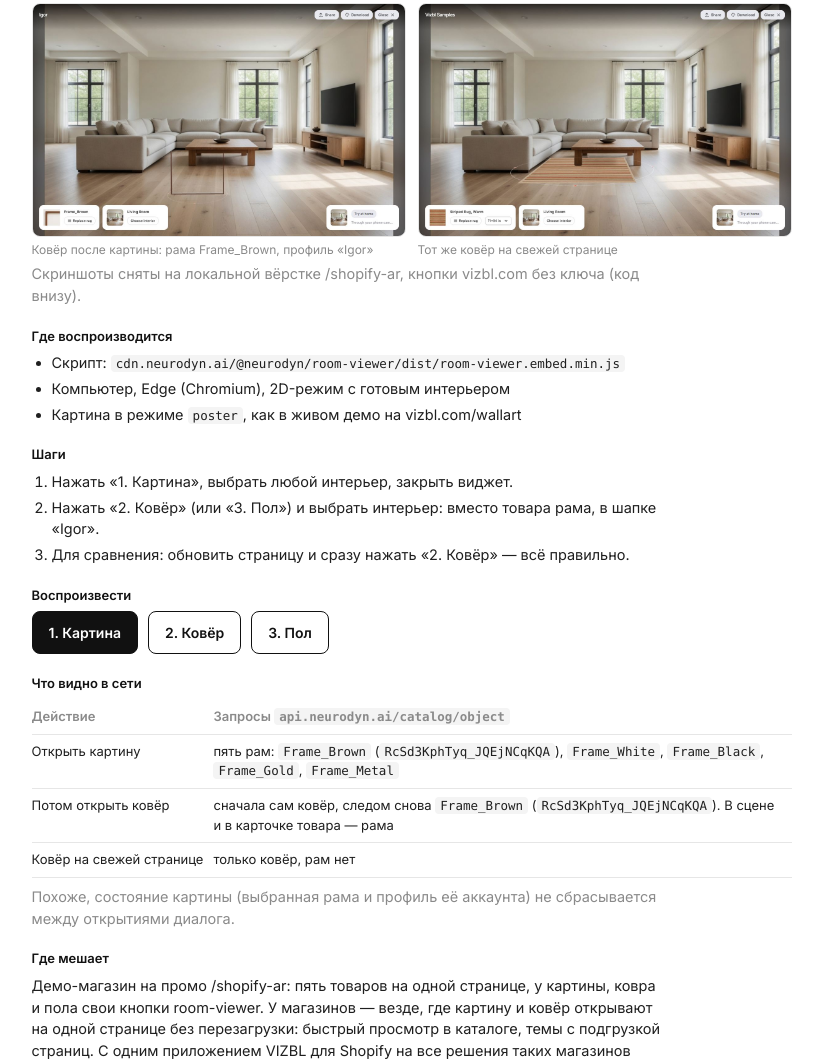
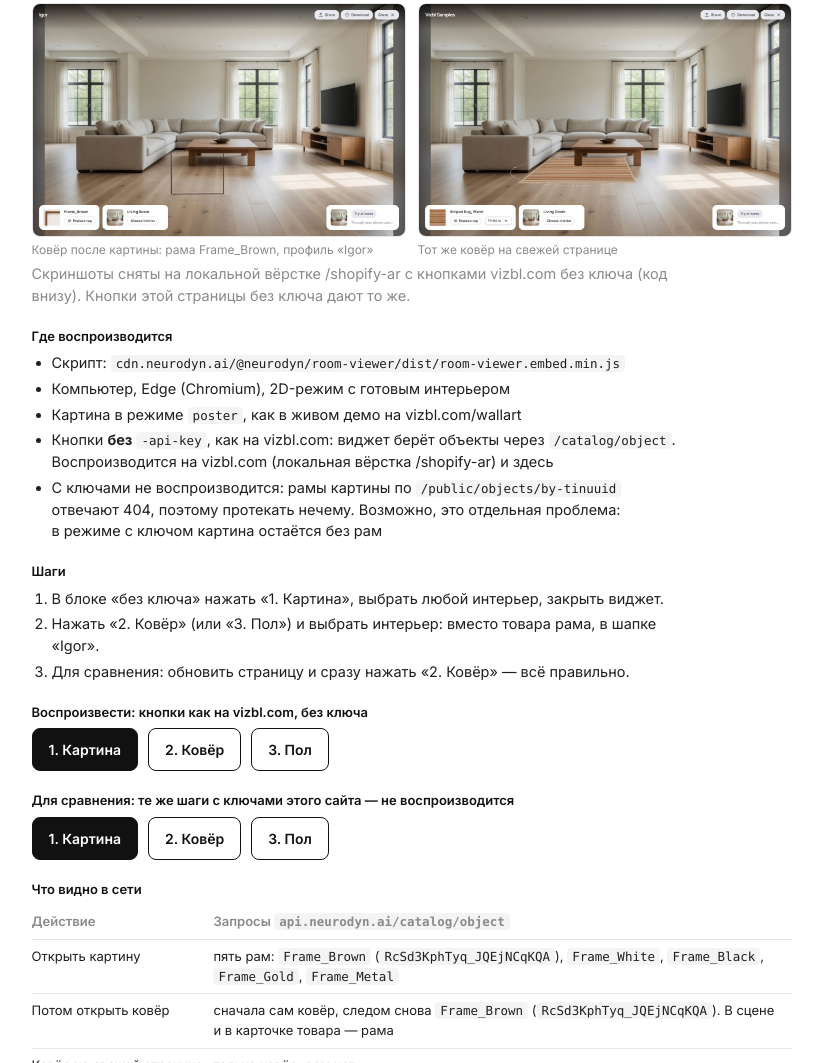
Before and after one commit to sl-vizbl/sl-vizbl.github.io, a plain HTML site: page debug/index.html in a window 1280 px wide. Shown: the part 2159-3222 px from the top of the page, without its empty margins (161-984 px from the left). Drawn offline with Linux system fonts and the light colour scheme; some packages are replaced by stand-ins of ours; a script that the page names is missing.

Commit message:
Add keyless triggers to the /debug frame case: the bug shows only without an API key
With this site's keys the poster frames return 404, so nothing leaks; the
keyless buttons match vizbl.com and reproduce the frame and the Igor profile.

Co-Authored-By: Claude Opus 5.5 <noreply@anthropic.com>

```diff
--- a/debug/index.html
+++ b/debug/index.html
@@ -183,23 +183,51 @@
       <figure><img src="frame-after-poster-broken.jpg" alt="Ковёр открыт после картины: на полу рама Frame_Brown, в шапке профиль Igor" width="1200" height="750" loading="lazy"><figcaption>Ковёр после картины: рама Frame_Brown, профиль «Igor»</figcaption></figure>
       <figure><img src="frame-after-poster-ok.jpg" alt="Тот же ковёр на свежей странице: полосатый ковёр в гостиной, профиль Vizbl Samples" width="1200" height="750" loading="lazy"><figcaption>Тот же ковёр на свежей странице</figcaption></figure>
     </div>
-    <p class="meta">Скриншоты сняты на&nbsp;локальной вёрстке /shopify-ar, кнопки vizbl.com без ключа (код внизу).</p>
+    <p class="meta">Скриншоты сняты на&nbsp;локальной вёрстке /shopify-ar с&nbsp;кнопками vizbl.com без ключа (код внизу). Кнопки этой страницы без ключа дают то&nbsp;же.</p>
 
     <h3>Где воспроизводится</h3>
     <ul>
       <li>Скрипт: <code>cdn.neurodyn.ai/@neurodyn/room-viewer/dist/room-viewer.embed.min.js</code></li>
       <li>Компьютер, Edge (Chromium), 2D-режим с&nbsp;готовым интерьером</li>
       <li>Картина в&nbsp;режиме <code>poster</code>, как в&nbsp;живом демо на&nbsp;vizbl.com/wallart</li>
+      <li>Кнопки <b>без</b> <code>-api-key</code>, как на&nbsp;vizbl.com: виджет берёт объекты через <code>/catalog/object</code>. Воспроизводится на&nbsp;vizbl.com (локальная вёрстка /shopify-ar) и&nbsp;здесь</li>
+      <li>С&nbsp;ключами не&nbsp;воспроизводится: рамы картины по&nbsp;<code>/public/objects/by-tinuuid</code> отвечают 404, поэтому протекать нечему. Возможно, это отдельная проблема: в&nbsp;режиме с&nbsp;ключом картина остаётся без рам</li>
     </ul>
 
     <h3>Шаги</h3>
     <ol>
-      <li>Нажать «1.&nbsp;Картина», выбрать любой интерьер, закрыть виджет.</li>
+      <li>В&nbsp;блоке «без ключа» нажать «1.&nbsp;Картина», выбрать любой интерьер, закрыть виджет.</li>
       <li>Нажать «2.&nbsp;Ковёр» (или «3.&nbsp;Пол») и&nbsp;выбрать интерьер: вместо товара рама, в&nbsp;шапке «Igor».</li>
       <li>Для сравнения: обновить страницу и&nbsp;сразу нажать «2.&nbsp;Ковёр» — всё правильно.</li>
     </ol>
 
-    <h3>Воспроизвести</h3>
+    <h3>Воспроизвести: кнопки как на&nbsp;vizbl.com, без ключа</h3>
+    <div class="triggers">
+      <button class="trig" type="button" id="nokey-poster"
+        data-neurodyn-room-viewer-dialog
+        data-neurodyn-room-viewer-type="poster"
+        data-neurodyn-room-viewer-src="../try/icebergs.jpg"
+        data-neurodyn-room-viewer-name="The Icebergs, 24 × 42 in print"
+        data-neurodyn-room-viewer-width="1.067"
+        data-neurodyn-room-viewer-height="0.61"
+        data-neurodyn-room-viewer-dimension-unit="m"
+        data-neurodyn-room-viewer-language="en">1. Картина</button>
+      <button class="trig alt" type="button" id="nokey-rug"
+        data-neurodyn-room-viewer-dialog
+        data-neurodyn-room-viewer-type="rugs"
+        data-neurodyn-room-viewer-tinuuid="yk0nXGFTTueFOgnBrcSpeA"
+        data-neurodyn-room-viewer-name="Striped Rug"
+        data-neurodyn-room-viewer-display-unit="in"
+        data-neurodyn-room-viewer-language="en">2. Ковёр</button>
+      <button class="trig alt" type="button" id="nokey-floor"
+        data-neurodyn-room-viewer-dialog
+        data-neurodyn-room-viewer-type="flooring"
+        data-neurodyn-room-viewer-tinuuid="3tEk7FHGQrC6Y7Mb4YBGmg"
+        data-neurodyn-room-viewer-name="American Walnut Herringbone"
+        data-neurodyn-room-viewer-language="en">3. Пол</button>
+    </div>
+
+    <h3>Для сравнения: те же шаги с&nbsp;ключами этого сайта — не&nbsp;воспроизводится</h3>
     <div class="triggers">
       <button class="trig" type="button" id="frame-poster"
         data-neurodyn-room-viewer-dialog
```
